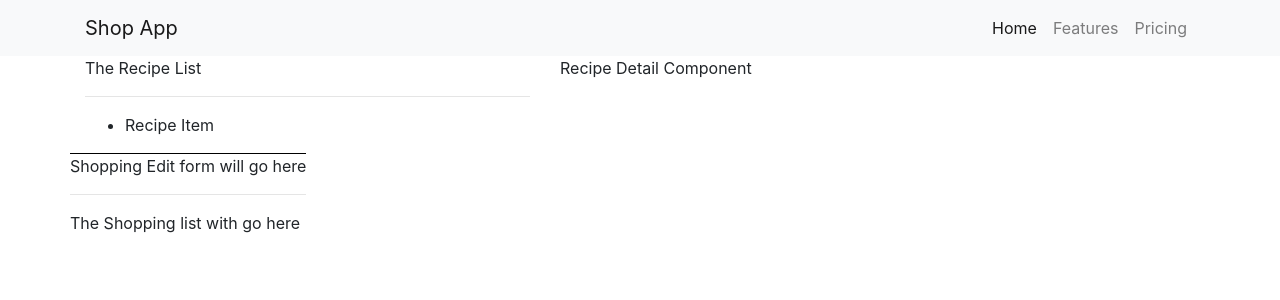
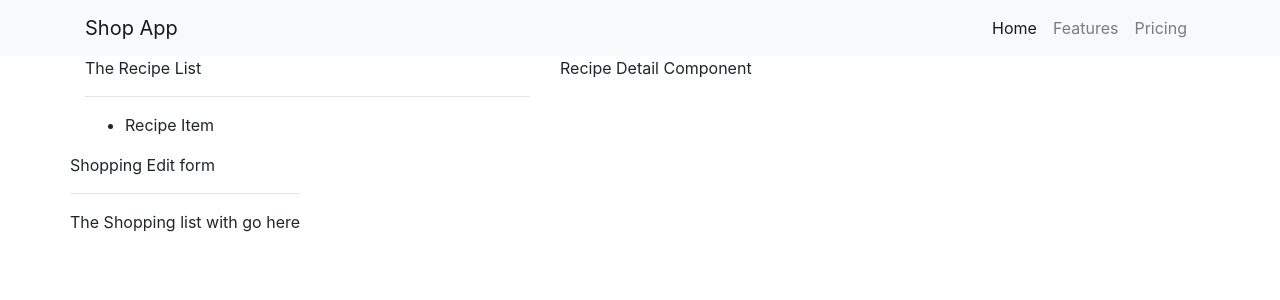
Before and after one commit to Nick-tsoukas/shopping-list-angular-, an Angular app: page / in a window 1280 px wide. Shown: the top 300 px of the page. Built offline with nearby package versions, Linux system fonts and the light colour scheme.

Commit message:
Removing border ... testing branch merge to master ...

```diff
--- a/src/app/shopping-list/shopping-edit/shopping-edit.component.html
+++ b/src/app/shopping-list/shopping-edit/shopping-edit.component.html
@@ -1 +1 @@
-<p style="border-top: 1px solid black;">Shopping Edit form will go here</p>
+<p>Shopping Edit form</p>
```
